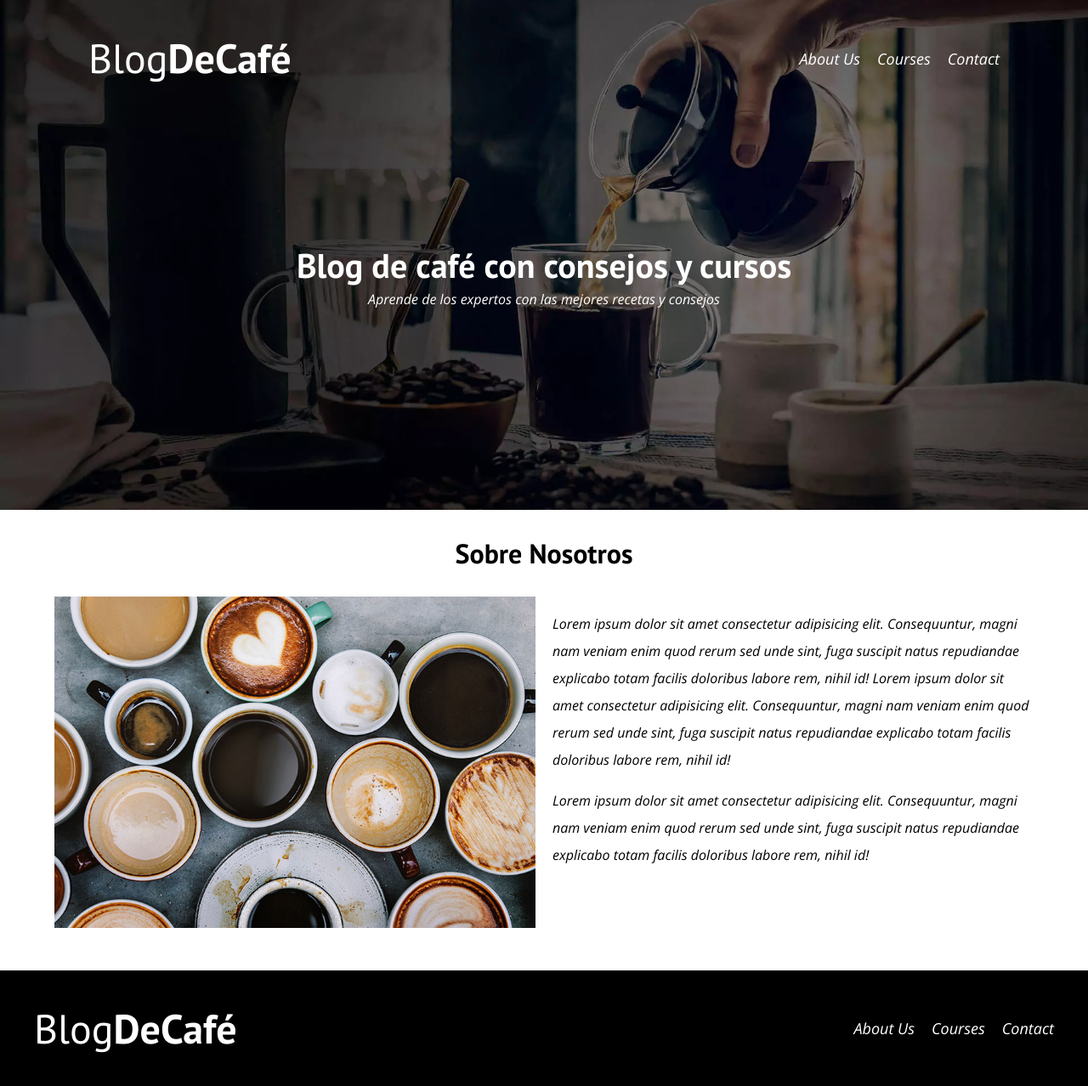
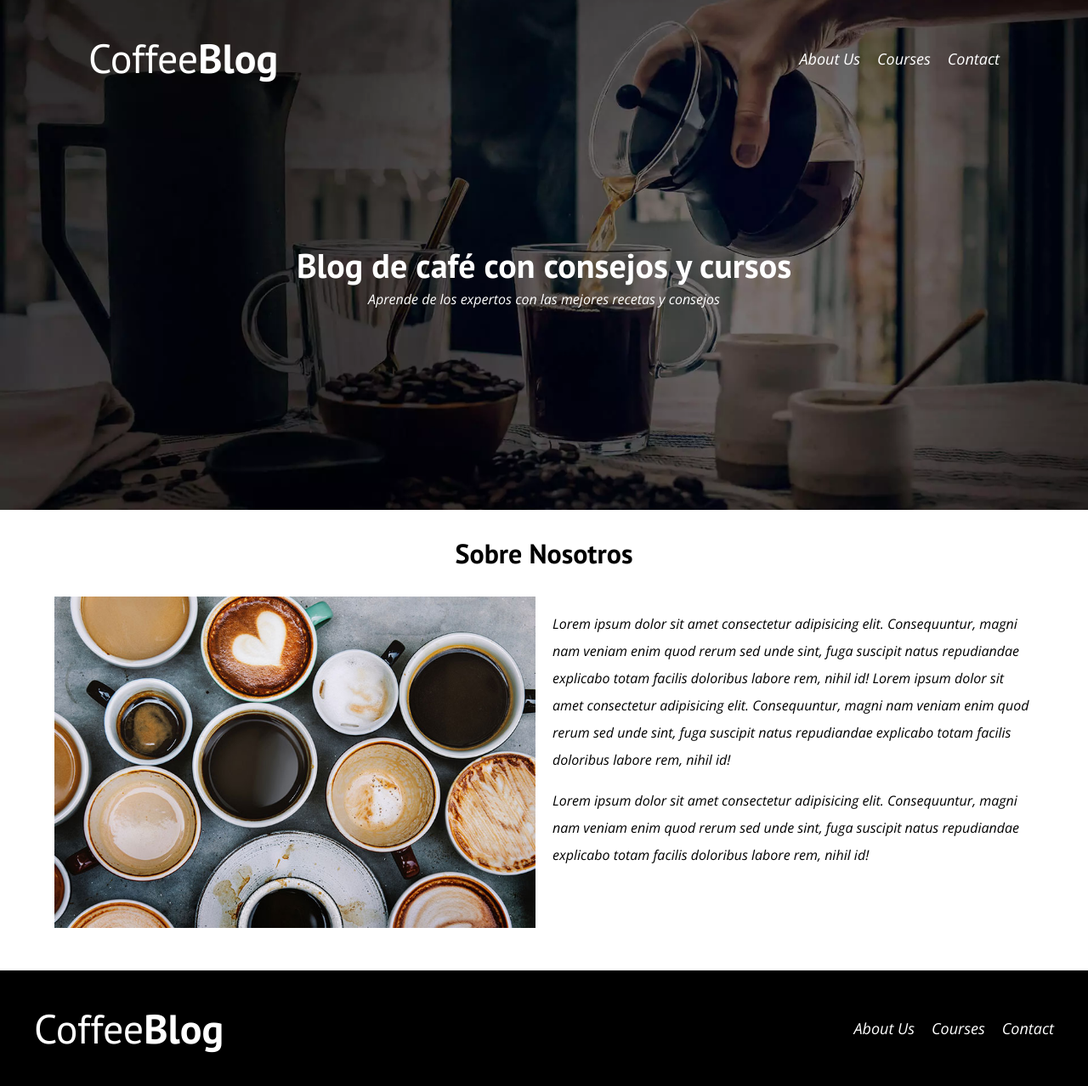
Before and after one commit to celr00/WebDevPractice, a plain HTML site: page coffeeBlog/about.html in a window 1280 px wide. Shown: the whole page at 85% size. Drawn offline with nearby package versions, Linux system fonts and the light colour scheme.

Commit message:
Blog de Café --> CoffeeBlog

```diff
--- a/coffeeBlog/about.html
+++ b/coffeeBlog/about.html
@@ -4,7 +4,7 @@
     <meta charset="UTF-8">
     <meta http-equiv="X-UA-Compatible" content="IE=edge">
     <meta name="viewport" content="width=device-width, initial-scale=1.0">
-    <title>Blog de Café</title>
+    <title>CoffeeBlog</title>
     <link rel="stylesheet" href="css/normalize.css">
     <link rel="preconnect" href="https://fonts.googleapis.com">
     <link rel="preconnect" href="https://fonts.gstatic.com" crossorigin>
@@ -18,7 +18,7 @@
         <div class="container">
             <div class="bar">
                 <a class="logo" href="index.html">
-                    <h1 class="logo__name no-margin center-text">Blog<span class="logo__bold">DeCafé</span></h1>
+                    <h1 class="logo__name no-margin center-text">Coffee<span class="logo__bold">Blog</span></h1>
                 </a>
                 <nav class="navigation">
                     <a href="about.html" class="navigation__link">About Us</a>
@@ -54,7 +54,7 @@
         <div class="container"></div>
             <div class="bar">
                 <a class="logo" href="index.html">
-                    <h1 class="logo__name no-margin center-text">Blog<span class="logo__bold">DeCafé</span></h1>
+                    <h1 class="logo__name no-margin center-text">Coffee<span class="logo__bold">Blog</span></h1>
                 </a>
                 <nav class="navigation">
                     <a href="about.html" class="navigation__link">About Us</a>
```
Also changed, not shown: coffeeBlog/contact.html (+3 -3 lines), coffeeBlog/courses.html (+3 -3 lines), coffeeBlog/entry.html (+3 -3 lines), coffeeBlog/index.html (+3 -3 lines).
